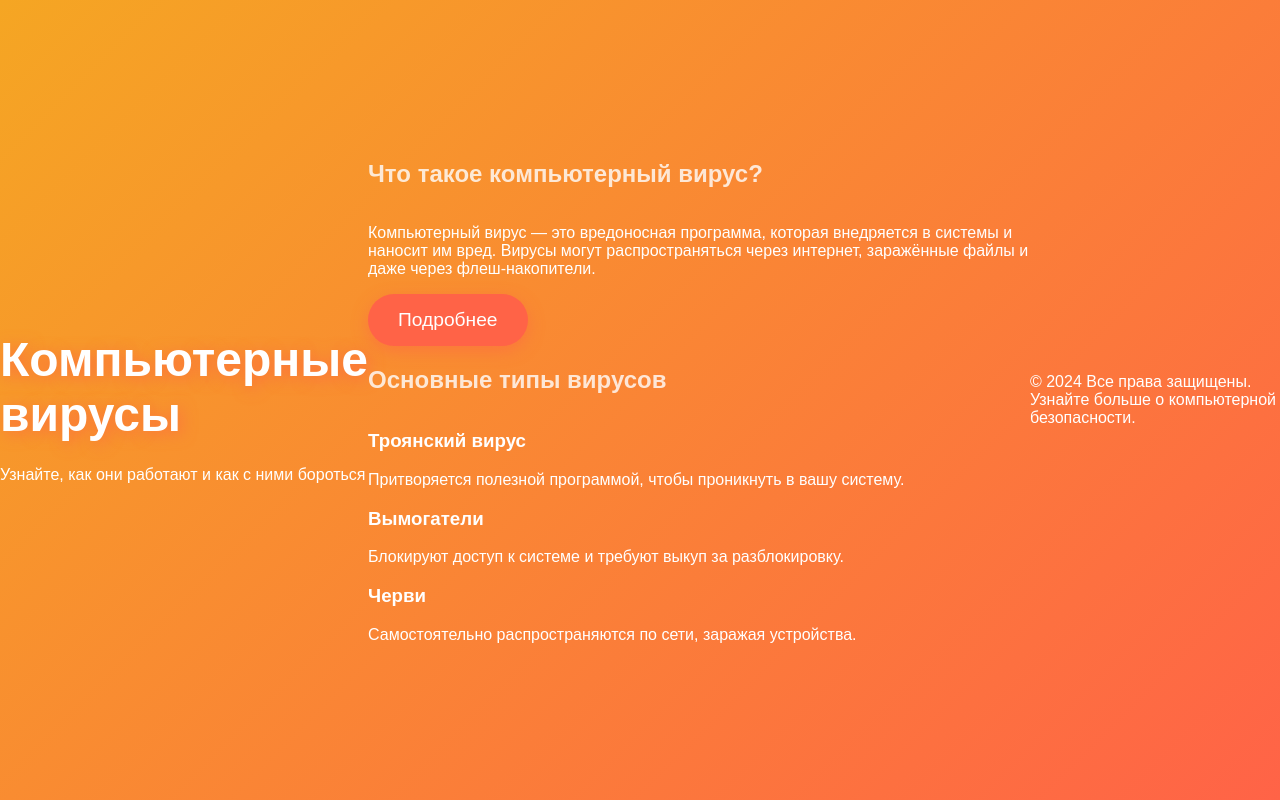
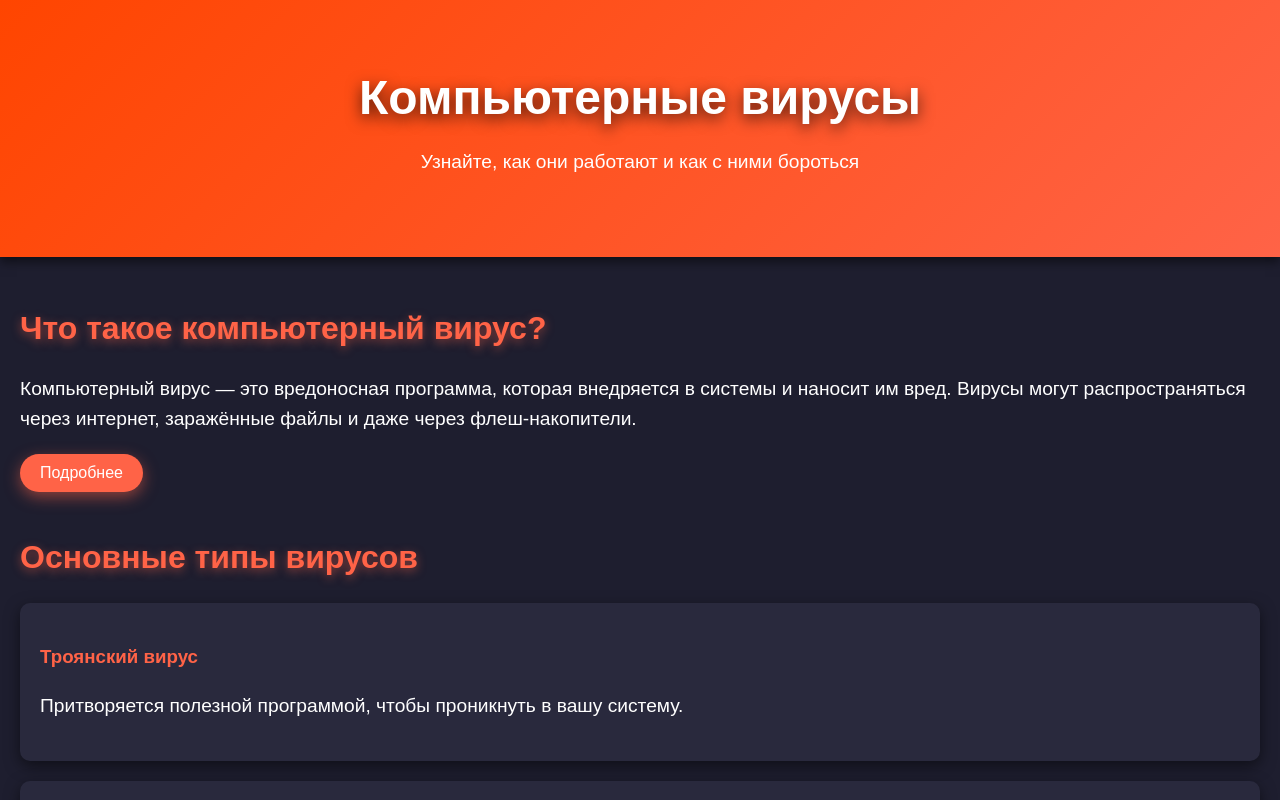
Before and after one commit to Enko3397/ybicadiscord, a plain HTML site: page index.html in a window 1280 px wide. Shown: the top 800 px of the page. Drawn offline with Linux system fonts and the light colour scheme.

Commit message:
Update styles.css

```diff
--- a/styles.css
+++ b/styles.css
@@ -1,48 +1,60 @@
-/* Базовые стили */
+/* Основные стили */
 body {
     margin: 0;
     font-family: 'Arial', sans-serif;
-    background: linear-gradient(135deg, #f5a623, #ff6347);
-    height: 100vh;
-    display: flex;
-    justify-content: center;
-    align-items: center;
+    line-height: 1.6;
+    background: #1e1e2f;
     color: white;
-    overflow: hidden;
 }
 
-/* Главный блок */
-.hero {
+/* Хедер */
+header {
+    background: linear-gradient(135deg, #ff4500, #ff6347);
+    color: white;
+    padding: 60px 20px;
     text-align: center;
-    animation: fadeIn 2s ease-in-out;
+    box-shadow: 0 5px 10px rgba(0, 0, 0, 0.5);
 }
 
-h1 {
+header h1 {
     font-size: 3em;
-    margin-bottom: 0.5em;
-    text-shadow: 3px 3px 15px rgba(255, 99, 71, 0.7);
+    margin: 0;
+    text-shadow: 0 5px 15px rgba(0, 0, 0, 0.7);
 }
 
-h2 {
-    font-size: 1.5em;
-    opacity: 0.8;
-    margin-bottom: 1.5em;
+header p {
+    font-size: 1.2em;
+    margin-top: 10px;
 }
 
-/* Анимация появления */
-@keyframes fadeIn {
-    0% { opacity: 0; transform: translateY(-20px); }
-    100% { opacity: 1; transform: translateY(0); }
+/* Основной контент */
+main {
+    padding: 20px;
 }
 
-/* Кнопка */
+section {
+    margin-bottom: 40px;
+}
+
+section h2 {
+    font-size: 2em;
+    margin-bottom: 10px;
+    color: #ff6347;
+    text-shadow: 0 3px 10px rgba(255, 99, 71, 0.5);
+}
+
+section p {
+    font-size: 1.2em;
+}
+
 .btn {
-    padding: 15px 30px;
+    display: inline-block;
+    padding: 10px 20px;
     background-color: #ff6347;
     color: white;
     border: none;
     border-radius: 50px;
-    font-size: 1.2em;
+    font-size: 1em;
     cursor: pointer;
     transition: all 0.3s ease;
     box-shadow: 0 5px 15px rgba(255, 99, 71, 0.5);
@@ -51,7 +63,26 @@ h2 {
 .btn:hover {
     background-color: #ff4500;
     transform: scale(1.1);
-    box-shadow: 0 8px 25px rgba(255, 99, 71, 0.7);
+}
+
+/* Карточки типов вирусов */
+.card {
+    background: #29293d;
+    border-radius: 10px;
+    padding: 20px;
+    margin: 20px 0;
+    box-shadow: 0 5px 15px rgba(0, 0, 0, 0.5);
+    transition: transform 0.3s ease, box-shadow 0.3s ease;
+}
+
+.card:hover {
+    transform: scale(1.05);
+    box-shadow: 0 8px 25px rgba(0, 0, 0, 0.7);
+}
+
+.card h3 {
+    color: #ff6347;
+    margin-bottom: 10px;
 }
 
 /* Модальное окно */
@@ -62,7 +93,7 @@ h2 {
     left: 0;
     width: 100%;
     height: 100%;
-    background-color: rgba(0, 0, 0, 0.7);
+    background-color: rgba(0, 0, 0, 0.8);
     justify-content: center;
     align-items: center;
 }
@@ -72,11 +103,41 @@ h2 {
     color: #333;
     border-radius: 10px;
     padding: 30px;
+    text-align: center;
+    box-shadow: 0 10px 20px rgba(0, 0, 0, 0.2);
     width: 60%;
     max-width: 500px;
-    text-align: center;
-    box-shadow: 0 10px 20px rgba(0, 0, 0, 0.2);
-    animation: zoomIn 0.5s ease-out;
 }
 
-/* Анимация для модального окна */
+.modal-content h3 {
+    color: #ff6347;
+    margin-bottom: 15px;
+}
+
+.modal-content p {
+    font-size: 1.2em;
+}
+
+.close-btn {
+    padding: 10px 20px;
+    background-color: #ff6347;
+    color: white;
+    border: none;
+    border-radius: 50px;
+    cursor: pointer;
+    transition: background-color 0.3s ease;
+}
+
+.close-btn:hover {
+    background-color: #ff4500;
+}
+
+/* Футер */
+footer {
+    text-align: center;
+    padding: 20px;
+    background: #29293d;
+    color: white;
+    font-size: 1em;
+    margin-top: 20px;
+}
```
